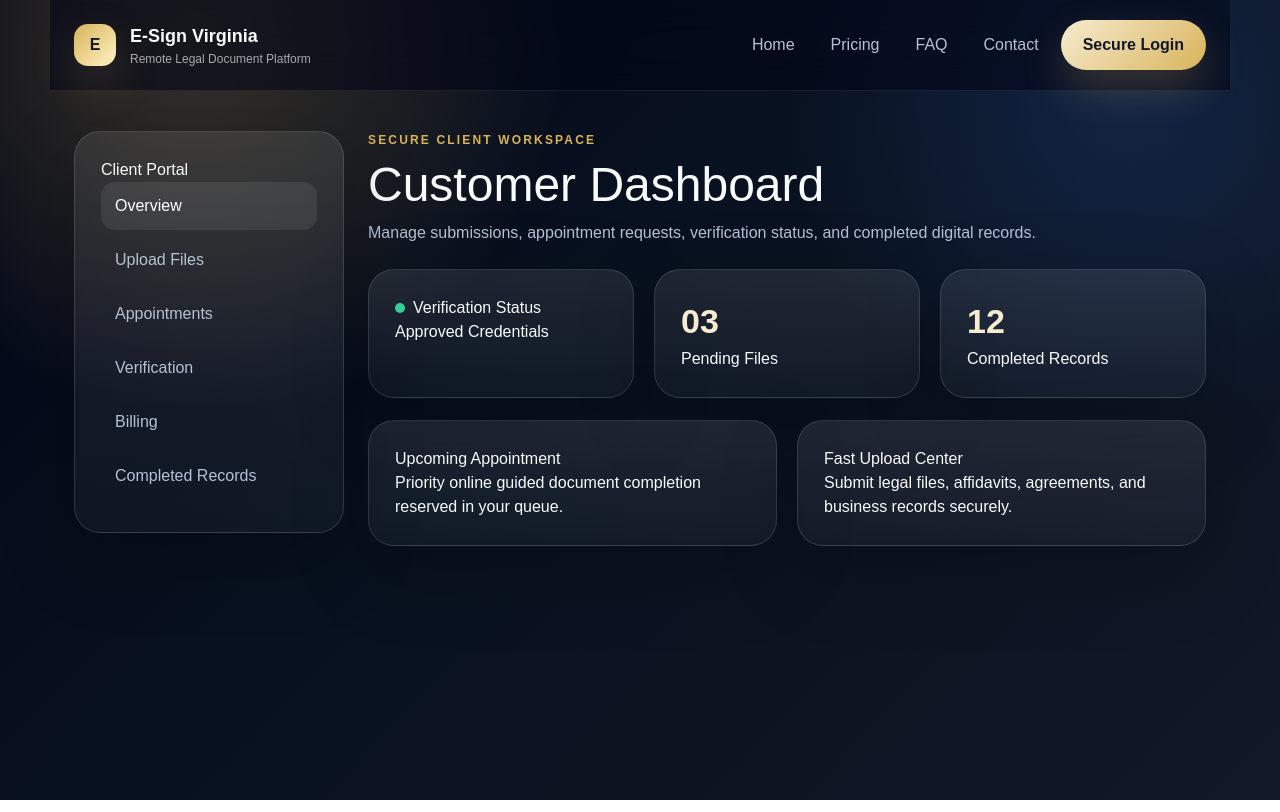
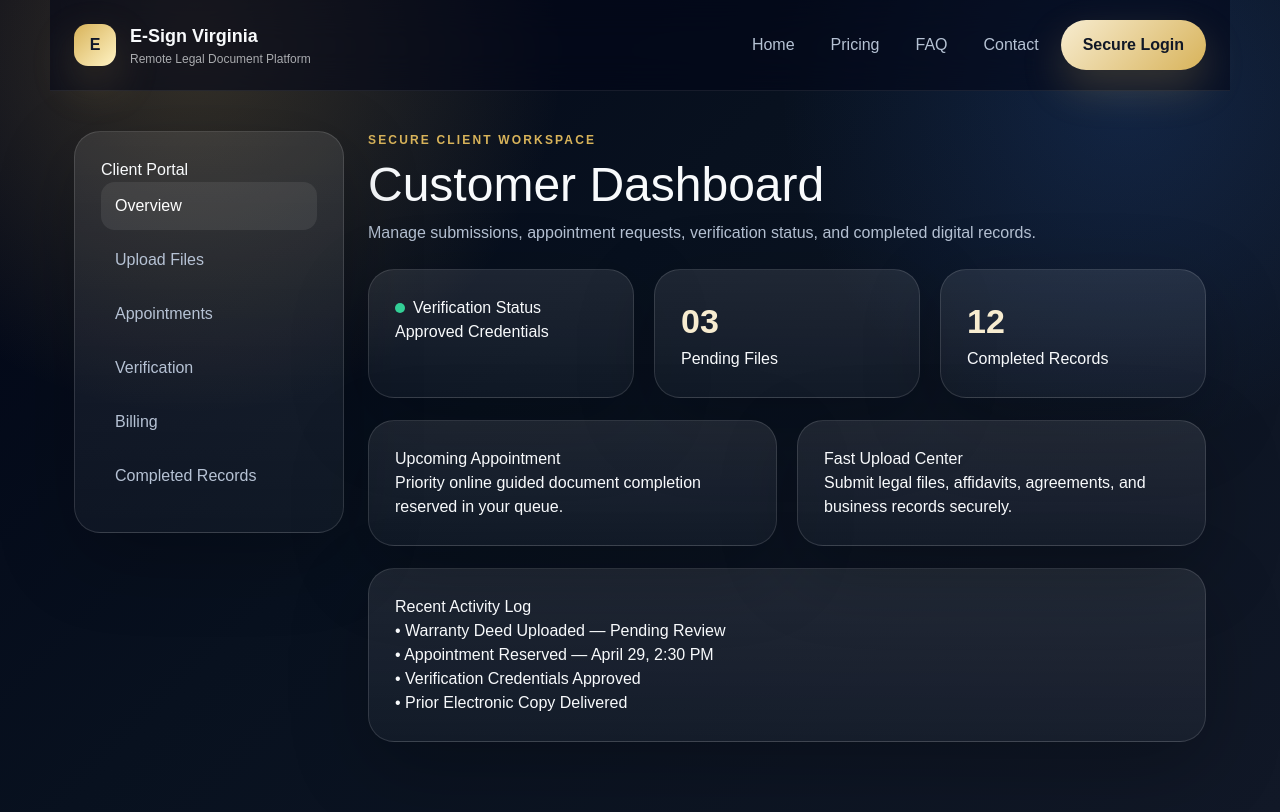
Before and after one commit to rawillia9801/esign, a Next.js app: page /customer in a window 1280 px wide. Built offline with nearby package versions, Linux system fonts and the light colour scheme.

Commit message:
Add realistic activity log to customer portal

```diff
--- a/app/customer/page.tsx
+++ b/app/customer/page.tsx
@@ -30,6 +30,14 @@ export default function CustomerDashboard(){
         <div className="card"><h3>Upcoming Appointment</h3><p>Priority online guided document completion reserved in your queue.</p></div>
         <div className="card"><h3>Fast Upload Center</h3><p>Submit legal files, affidavits, agreements, and business records securely.</p></div>
       </div>
+
+      <div className="card" style={{marginTop:'22px'}}>
+        <h3>Recent Activity Log</h3>
+        <p>• Warranty Deed Uploaded — Pending Review</p>
+        <p>• Appointment Reserved — April 29, 2:30 PM</p>
+        <p>• Verification Credentials Approved</p>
+        <p>• Prior Electronic Copy Delivered</p>
+      </div>
     </section>
    </div>
   </main>
```
